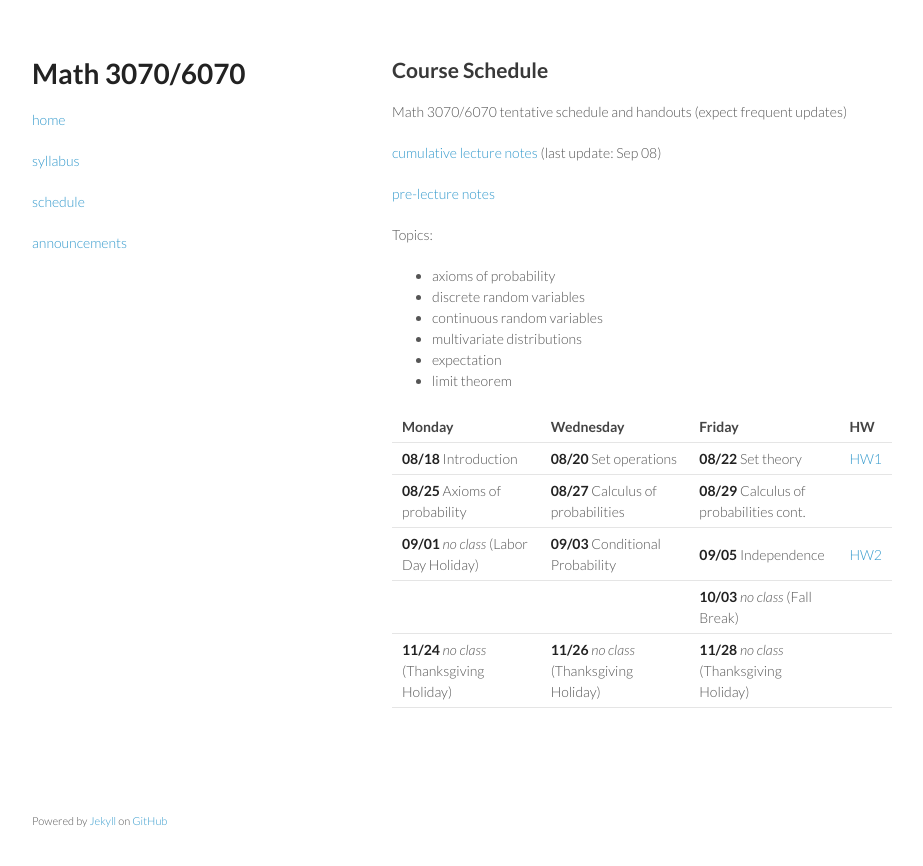
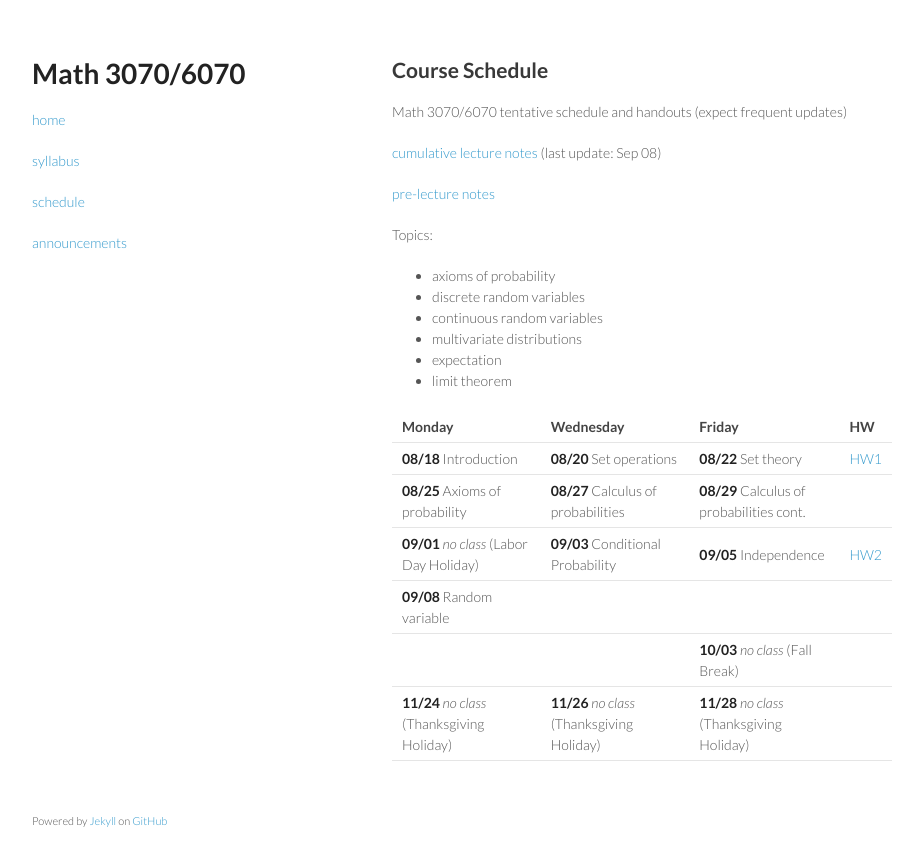
Before and after one commit to tulane-math-3070/2025Fall, a Jekyll site: the page built from schedule/schedule.md, in a window 1280 px wide. Shown: the top 866 px of the page, without its empty margins (178-1101 px from the left). Built offline with Jekyll 4.4.1, drawn with Linux system fonts in a browser that asks for light colours.

Commit message:
update 0908 notes

```diff
--- a/schedule/schedule.md
+++ b/schedule/schedule.md
@@ -29,5 +29,6 @@ Topics:
 | **08/18** Introduction | **08/20** Set operations   | **08/22** Set theory  | [HW1](../HW/HW1/HW1.pdf) |
 | **08/25** Axioms of probability | **08/27** Calculus of probabilities | **08/29** Calculus of probabilities cont. | |
 | **09/01** _no class_ (Labor Day Holiday) | **09/03** Conditional Probability | **09/05** Independence | [HW2](../HW/HW1.5/HW2.pdf) |
+| **09/08** Random variable | | | |
 | | | **10/03** _no class_ (Fall Break) | |
 | **11/24** _no class_ (Thanksgiving Holiday) | **11/26**  _no class_ (Thanksgiving Holiday) | **11/28**  _no class_ (Thanksgiving Holiday) | |
```
Also changed, not shown: 2 other files.
